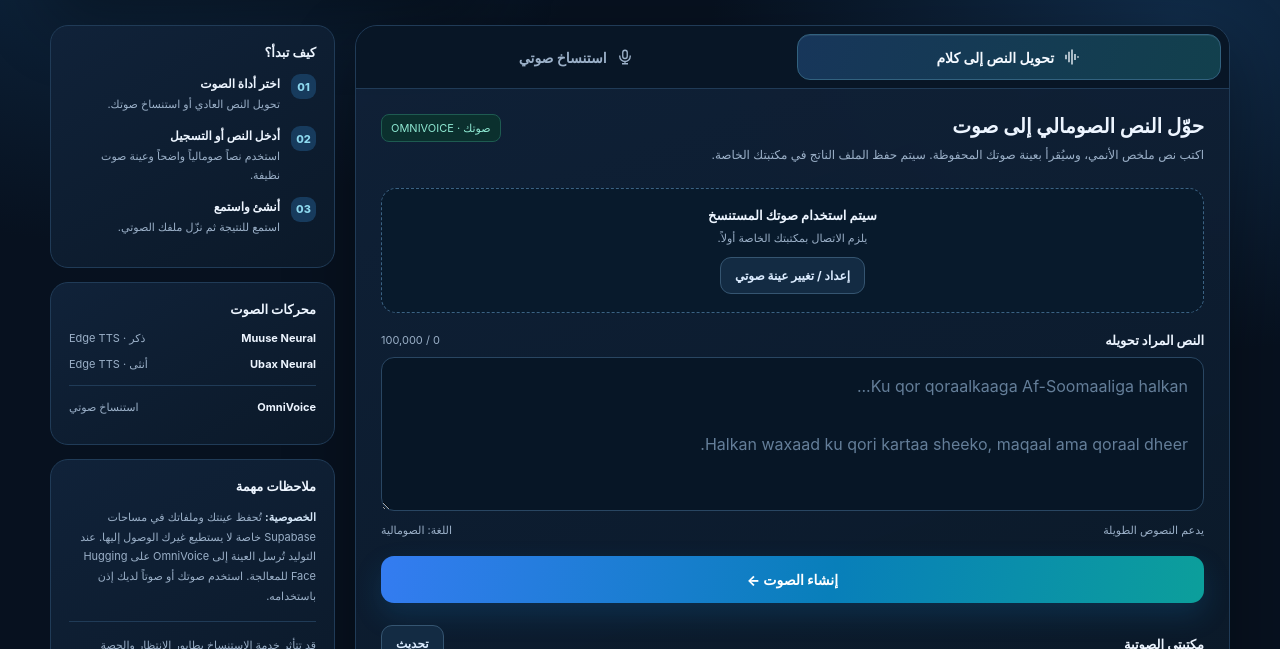
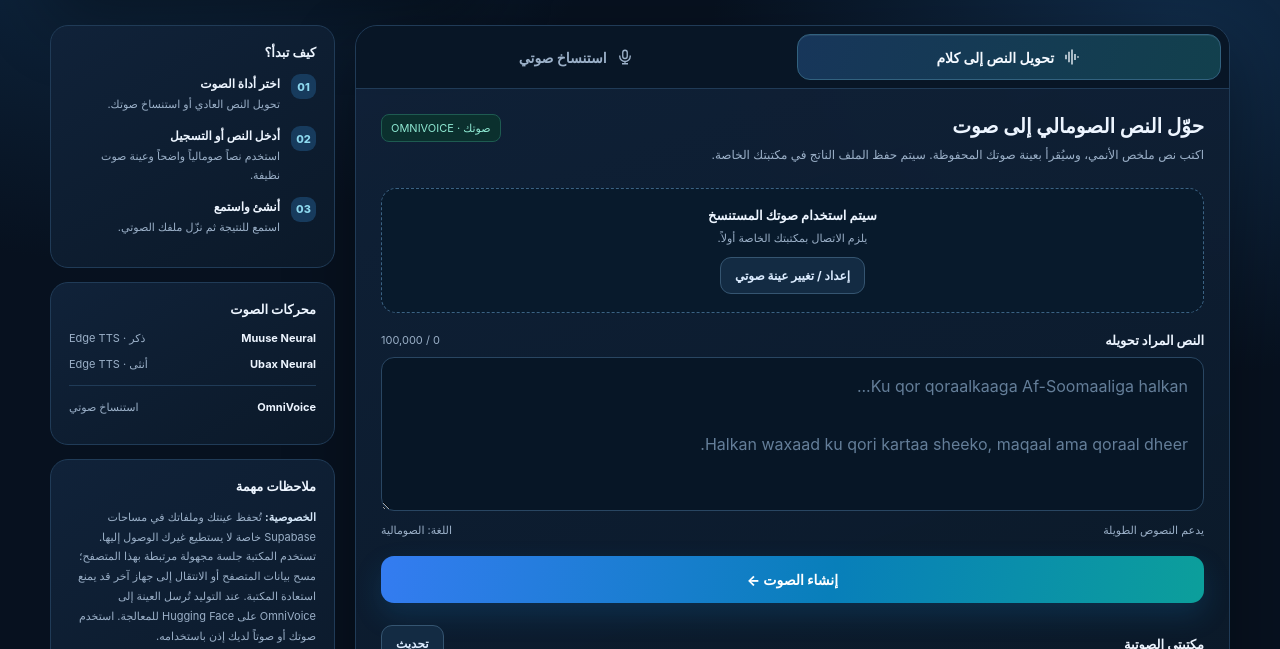
Before and after one commit to abdulahim294-ai/SomaliTTS, a plain HTML site: page web/index.html in a window 1280 px wide. Shown: the part 303-952 px from the top of the page. Drawn offline with Linux system fonts and the light colour scheme; a script that the page names is missing.

Commit message:
Clarify private library session and recovery limits

```diff
--- a/web/index.html
+++ b/web/index.html
@@ -70,7 +70,7 @@ header{height:76px;border-bottom:1px solid #ffffff12;background:#07111f99;backdr
   <div class="side-card"><h3>محركات الصوت</h3>
    <div class="engine-row"><b>Muuse Neural</b><span>ذكر · Edge TTS</span></div><div class="engine-row"><b>Ubax Neural</b><span>أنثى · Edge TTS</span></div><div class="divider"></div><div class="engine-row"><b>OmniVoice</b><span>استنساخ صوتي</span></div>
   </div>
-  <div class="side-card"><h3>ملاحظات مهمة</h3><p class="privacy"><strong>الخصوصية:</strong> تُحفظ عينتك وملفاتك في مساحات Supabase خاصة لا يستطيع غيرك الوصول إليها. عند التوليد تُرسل العينة إلى OmniVoice على Hugging Face للمعالجة. استخدم صوتك أو صوتاً لديك إذن باستخدامه.</p><div class="divider"></div><p class="privacy">قد تتأثر خدمة الاستنساخ بطابور الانتظار والحصة المجانية لدى مزود النموذج. التوليد يعتمد على توافر Hugging Face ZeroGPU والحصة المجانية؛ قد توجد أوقات انتظار أو حدود استخدام.</p></div>
+  <div class="side-card"><h3>ملاحظات مهمة</h3><p class="privacy"><strong>الخصوصية:</strong> تُحفظ عينتك وملفاتك في مساحات Supabase خاصة لا يستطيع غيرك الوصول إليها. تستخدم المكتبة جلسة مجهولة مرتبطة بهذا المتصفح؛ مسح بيانات المتصفح أو الانتقال إلى جهاز آخر قد يمنع استعادة المكتبة. عند التوليد تُرسل العينة إلى OmniVoice على Hugging Face للمعالجة. استخدم صوتك أو صوتاً لديك إذن باستخدامه.</p><div class="divider"></div><p class="privacy">قد تتأثر خدمة الاستنساخ بطابور الانتظار والحصة المجانية لدى مزود النموذج. التوليد يعتمد على توافر Hugging Face ZeroGPU والحصة المجانية؛ قد توجد أوقات انتظار أو حدود استخدام.</p></div>
  </aside>
 </section>
 </main>
```
